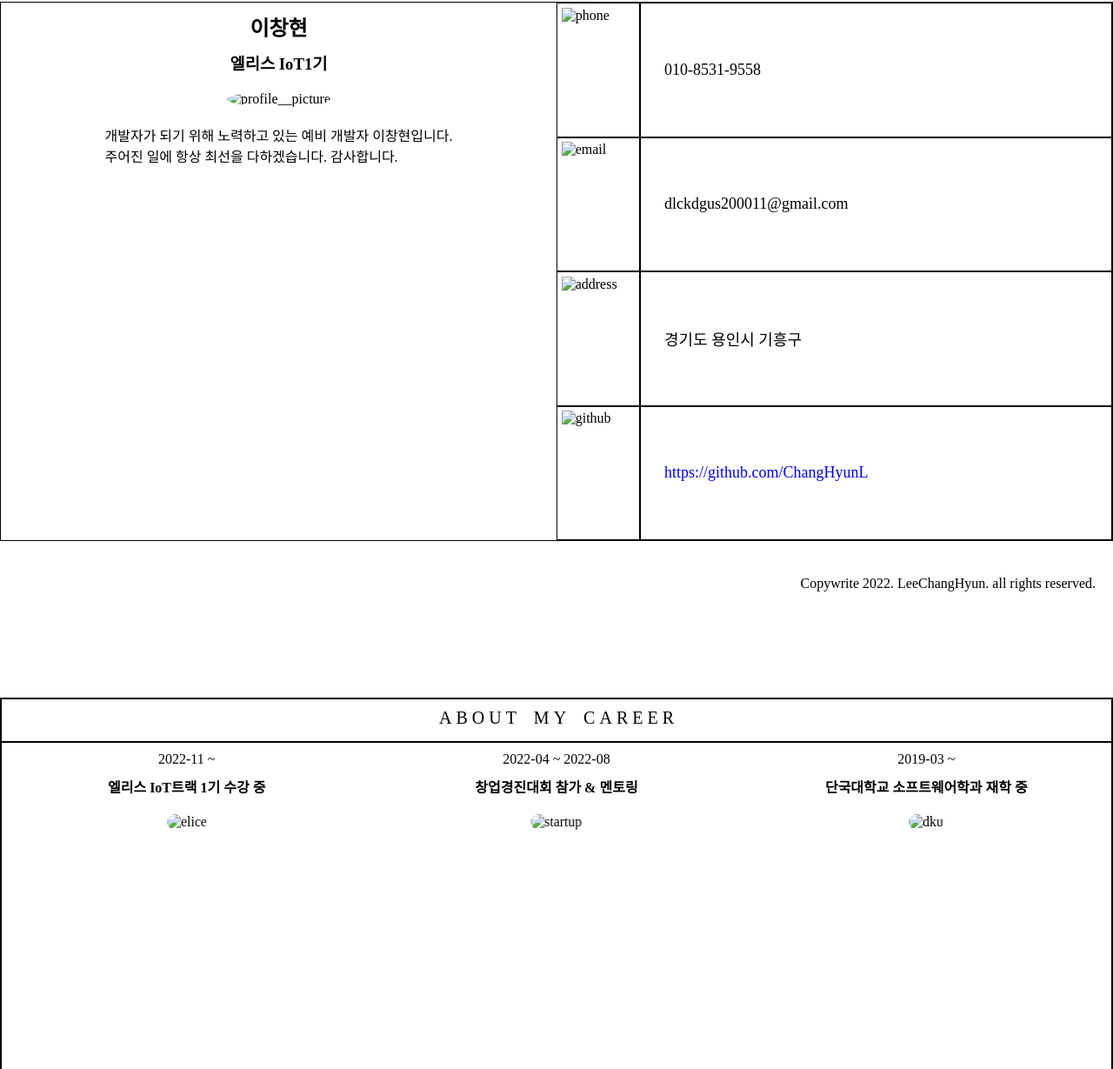
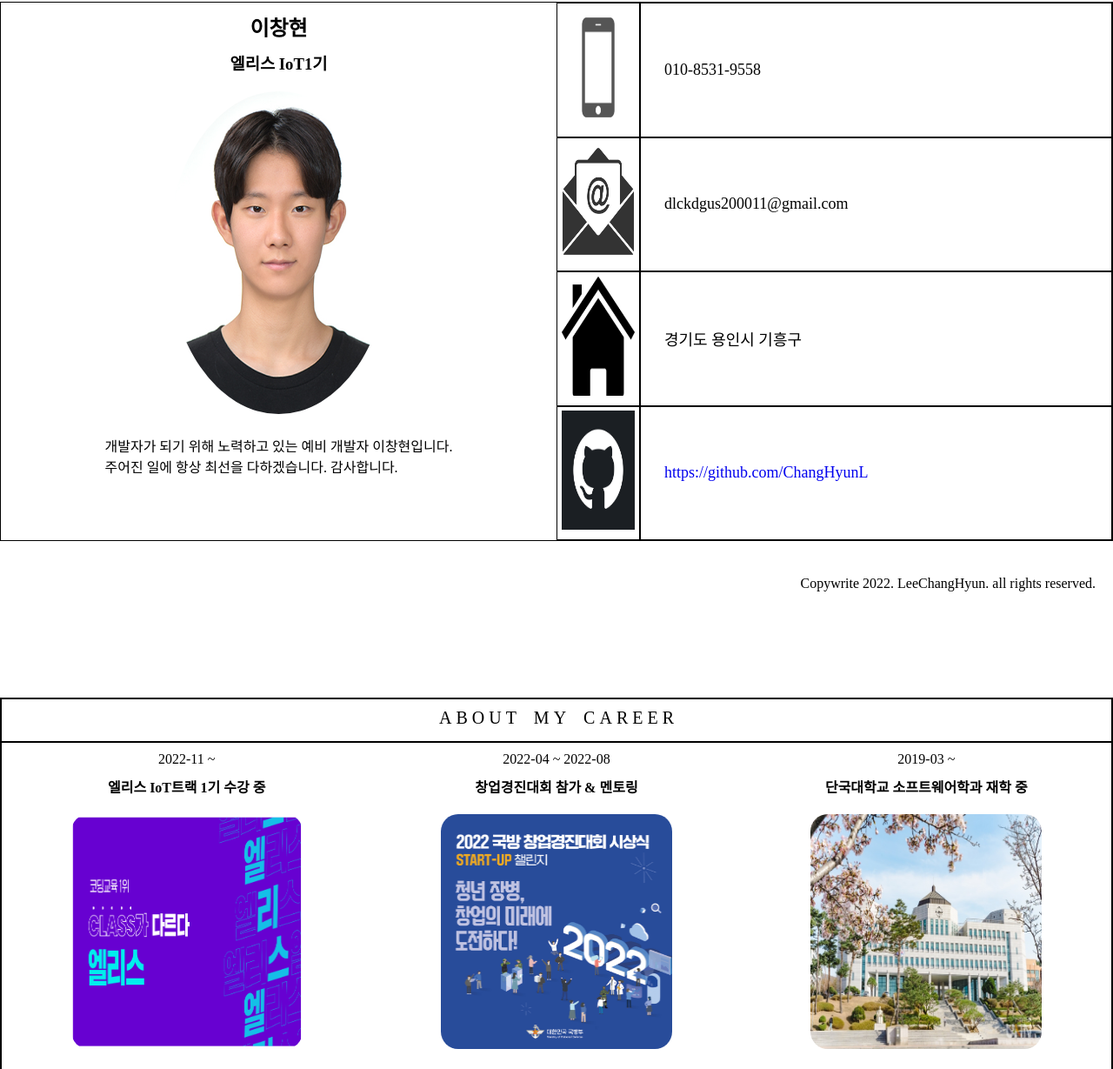
Before and after one commit to ChangHyunL/Mid-Term-Project, a plain HTML site: page index.html in a window 1280 px wide. Shown: the part 98-1327 px from the top of the page at 87% size. Drawn offline with nearby package versions, Linux system fonts and the light colour scheme.

Commit message:
Fix: image error fixed

```diff
--- a/index.html
+++ b/index.html
@@ -36,17 +36,17 @@
             <div class="picture__box">
                 <h2>이창현</h2>
                 <h3>엘리스 IoT1기</h3>
-                <img src="./assets/profile_pic.png" alt="profile__picture">
+                <img src="./assests/profile_pic.jpg" alt="profile__picture">
                 <p>개발자가 되기 위해 노력하고 있는 예비 개발자 이창현입니다. <br>
                     주어진 일에 항상 최선을 다하겠습니다. 감사합니다.
                 </p>
             </div>
             <div class="info__box">
                 <div class="img__box">
-                    <div><img src="./assets/phone.png" alt="phone"></div>
-                    <div><img src="./assets/email.png" alt="email"></div>
-                    <div><img src="./assets/address.png" alt="address"></div>
-                    <div><img src="./assets/github.png" alt="github"></div>
+                    <div><img src="./assests/phone.png" alt="phone"></div>
+                    <div><img src="./assests/email.png" alt="email"></div>
+                    <div><img src="./assests/address.png" alt="address"></div>
+                    <div><img src="./assests/github.png" alt="github"></div>
                 </div>
                 <div class="my__info">
                     <div>010-8531-9558</div>
@@ -63,19 +63,19 @@
                 <ul>
                     <p>2022-11 ~ </p>
                     <h4>엘리스 IoT트랙 1기 수강 중</h4>
-                    <div><img src="./assets/elice.png" alt="elice"></div>
+                    <div><img src="./assests/elice.png" alt="elice"></div>
                     <p>웹프로그래밍과 IoT기술에 대해 배우고 있습니다.</p>
                 </ul>
                 <ul>
                     <p>2022-04 ~ 2022-08</p>
                     <h4>창업경진대회 참가 & 멘토링</h4>
-                    <div><img src="./assets/startup.jpg" alt="startup"></div>
+                    <div><img src="./assests/startup.jpg" alt="startup"></div>
                     <p>창업시장에 대한 전반적인 지식을 배웠습니다.</p>
                 </ul>
                 <ul>
                     <p>2019-03 ~ </p>
                     <h4>단국대학교 소프트웨어학과 재학 중</h4>
-                    <div><img src="./assets/dku.jpg" alt="dku"></div>
+                    <div><img src="./assests/dku.jpg" alt="dku"></div>
                     <p>프로그래밍에 대한 전반적인 지식을 배우고 있습니다.</p>
                 </ul>
             </div>
```
